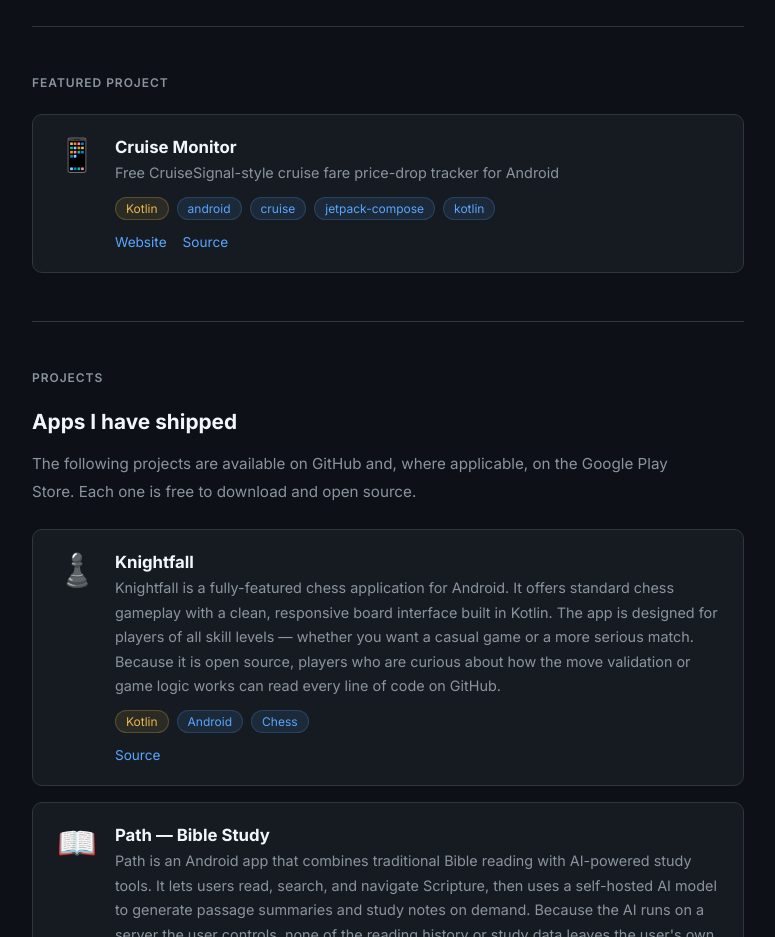
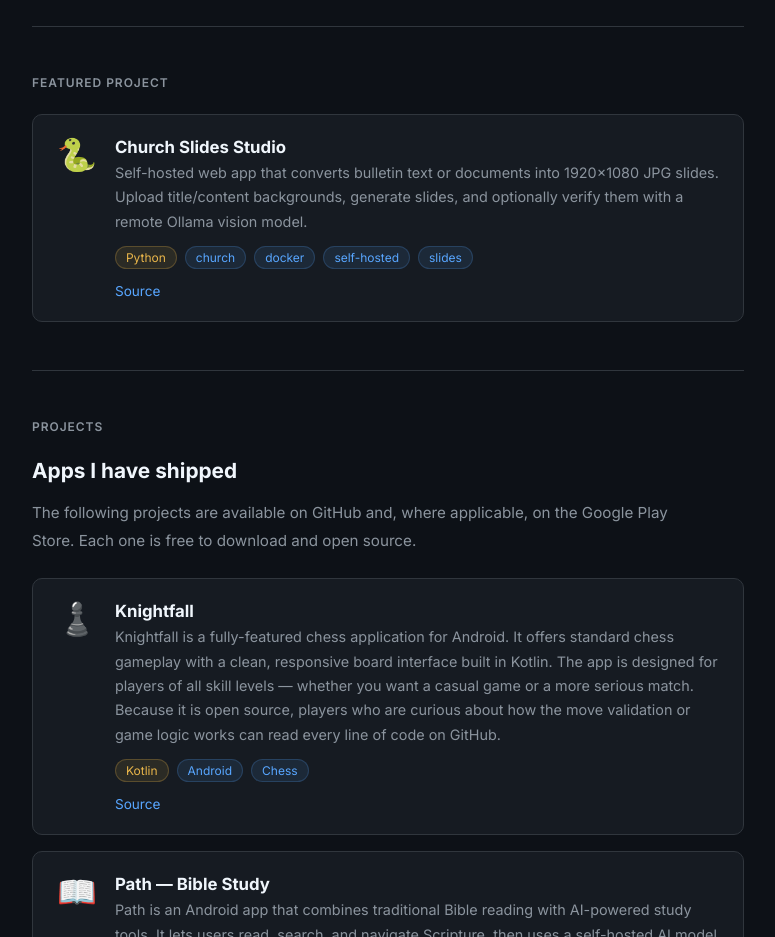
Before and after one commit to chartmann1590/chartmann1590.github.io, a plain HTML site: page index.html in a window 1280 px wide. Shown: the part 1900-2837 px from the top of the page, without its empty margins (252-1027 px from the left). Drawn offline with Linux system fonts and the light colour scheme.

Commit message:
chore: rotate featured project [skip ci]

```diff
--- a/index.html
+++ b/index.html
@@ -390,20 +390,19 @@
       <div class="projects">
         <!-- FEATURED_START -->
         <div class="project-card">
-          <div class="project-icon">📱</div>
+          <div class="project-icon">🐍</div>
           <div class="project-body">
-            <div class="project-name">Cruise Monitor</div>
-            <div class="project-desc">Free CruiseSignal-style cruise fare price-drop tracker for Android</div>
+            <div class="project-name">Church Slides Studio</div>
+            <div class="project-desc">Self-hosted web app that converts bulletin text or documents into 1920x1080 JPG slides. Upload title/content backgrounds, generate slides, and optionally verify them with a remote Ollama vision model.</div>
             <div class="project-tags">
-              <span class="tag  gold">Kotlin</span>
-              <span class="tag">android</span>
-              <span class="tag">cruise</span>
-              <span class="tag">jetpack-compose</span>
-              <span class="tag">kotlin</span>
+              <span class="tag  gold">Python</span>
+              <span class="tag">church</span>
+              <span class="tag">docker</span>
+              <span class="tag">self-hosted</span>
+              <span class="tag">slides</span>
             </div>
             <div class="project-links">
-              <a href="https://cruisewatch-app.web.app/">Website</a>
-              <a href="https://github.com/chartmann1590/cruise-monitor">Source</a>
+              <a href="https://github.com/chartmann1590/Church-Slides-Studio">Source</a>
             </div>
           </div>
         </div>
```
